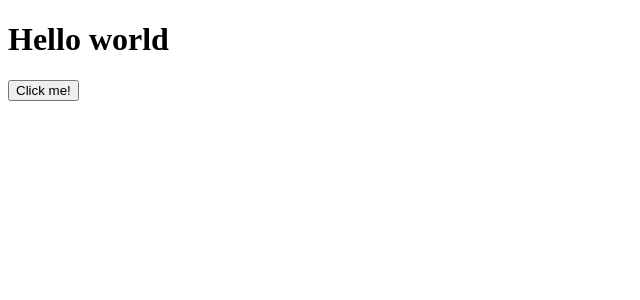
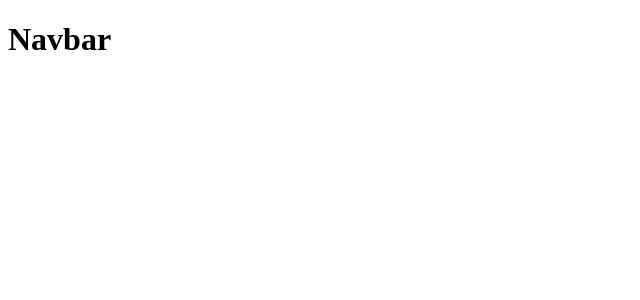
Before and after one commit to Rahul-Chhabra-27/Github-Finder-ReactJs, a React (Create React App) app: page / in a window 1280 px wide. Shown: the top 300 px of the page, without its empty margins (0-640 px from the left). Built offline with nearby package versions, Linux system fonts and the light colour scheme.

Commit message:
Navbar component created.

```diff
--- a/package.json
+++ b/package.json
@@ -10,8 +10,8 @@
     "daisyui": "^2.31.0",
     "react": "^18.2.0",
     "react-dom": "^18.2.0",
-    "react-icons": "^4.4.0",
-    "react-router-dom": "^6.4.1",
+    "react-icons": "^4.7.1",
+    "react-router-dom": "^6.4.4",
     "react-scripts": "5.0.1",
     "web-vitals": "^3.0.2"
   },
--- a/src/App.js
+++ /dev/null
@@ -1,10 +0,0 @@
-function App() {
-  return (
-    <div className="bg-purple-500">
-      <h1 className='text-xl'>Hello world</h1>
-      <button className='btn'>Click me!</button>
-    </div>
-  );
-}
-
-export default App;
--- /dev/null
+++ b/src/App.jsx
@@ -0,0 +1,11 @@
+import Navbar from './components/ui/navbar';
+
+function App() {
+  return (
+    <div className="flex flex-col justify-between h-screen">
+      <Navbar />
+    </div>
+  );
+}
+
+export default App;
--- /dev/null
+++ b/src/components/ui/navbar.jsx
@@ -0,0 +1,6 @@
+const Navbar = () => {
+    return(
+        <h1>Navbar</h1>
+    )
+}
+export default Navbar;
--- a/src/index.js
+++ b/src/index.js
@@ -1,12 +1,14 @@
-import React from 'react';
-import ReactDOM from 'react-dom/client';
-import './index.css';
+import React from "react";
+import { BrowserRouter as Router } from "react-router-dom";
+import ReactDOM from "react-dom/client";
 import App from './App';
+import "./index.css";
 
-
-const root = ReactDOM.createRoot(document.getElementById('root'));
+const root = ReactDOM.createRoot(document.getElementById("root"));
 root.render(
   <React.StrictMode>
-    <App />
+    <Router>
+      <App />
+    </Router>
   </React.StrictMode>
 );
```
Also changed, not shown: 1 other file (tests, documents, lock files or other folders).
